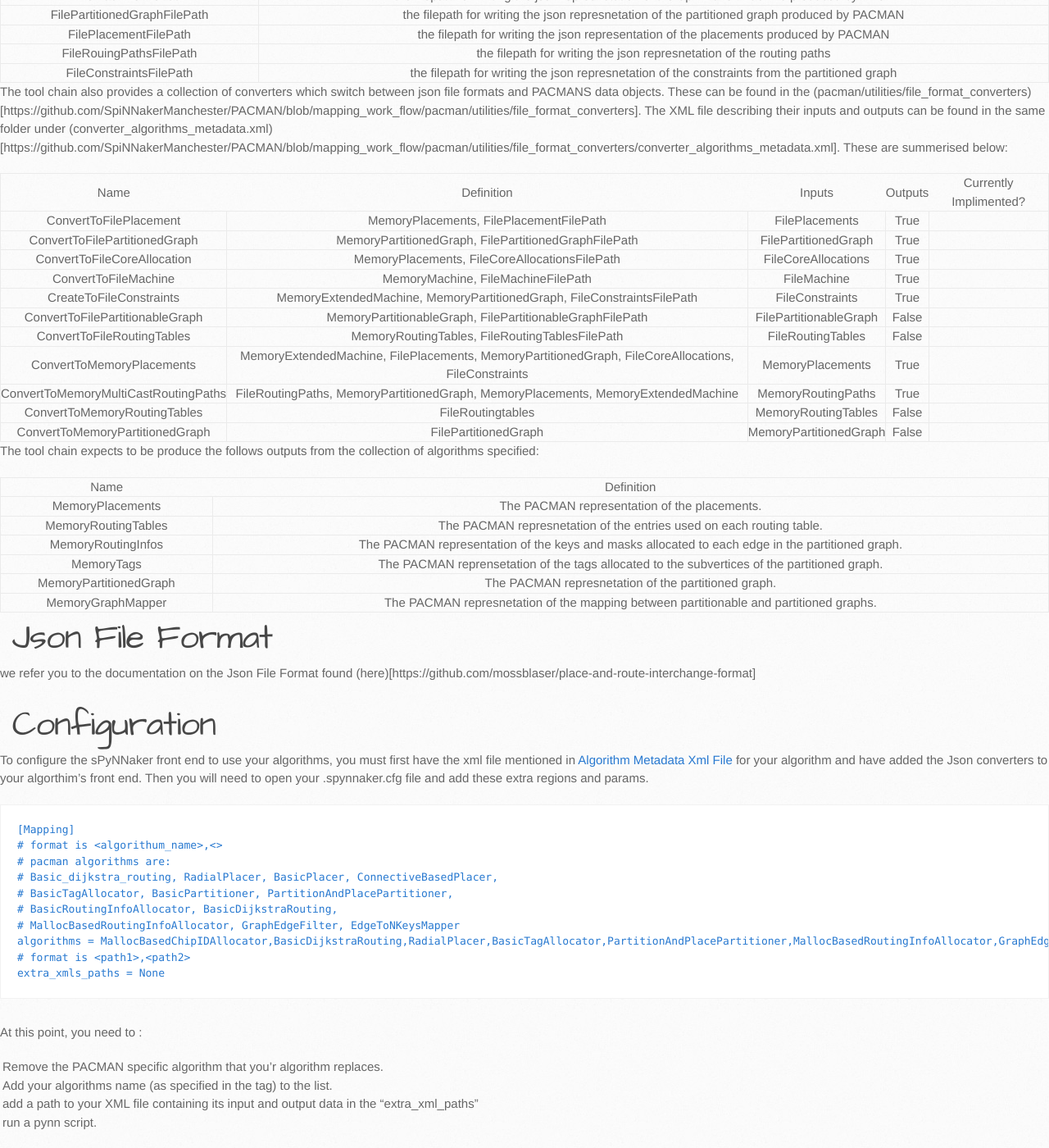
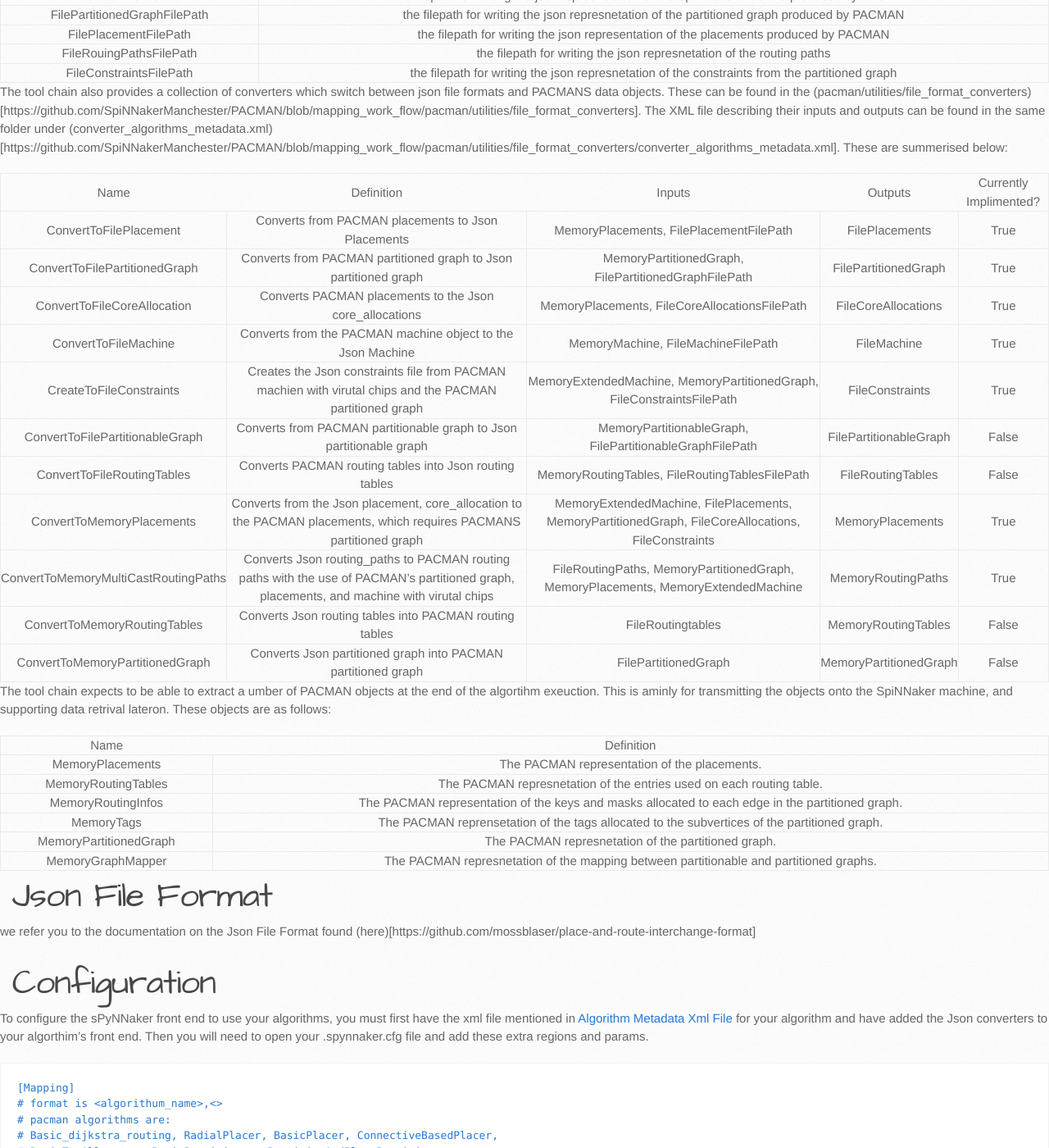
Before and after one commit to SpiNNakerManchester/SpiNNakerManchester.github.io, a Jekyll site: the page built from 2015.006.AnotherFineProductFromTheNonsenseFactory/MappingAlgorithms.md, in a window 1280 px wide and 1400 px high, scrolled down 4184 px. Shown: the whole window at 82% size. Built offline with Jekyll 4.4.1, drawn with Linux system fonts in a browser that asks for light colours.

Commit message:
updated the wiki with more info

```diff
--- a/2015.006.AnotherFineProductFromTheNonsenseFactory/MappingAlgorithms.md
+++ b/2015.006.AnotherFineProductFromTheNonsenseFactory/MappingAlgorithms.md
@@ -145,6 +145,7 @@
 1. and a python represnetation of the SpiNNaker machine which has been extended to represent external devices as virtual chips, which has a type of MemoryExtendedMachine for clarity.
 
 The BasicPartitioner generates 2 outputs, which are defined by the parameters encapulated within the <produces_outputs>, <param_name> and <param_type> tags. These are:
+
 1. The partitioned graph where each vertex is a core sized chunk of a  vertex in the partitionable graph which has a type of MemoryPartitionedGraph for clarity,
 1. and a mapping between the partitionable and partitioned graph, known as a graph mapper whcih has a type of MemorygraphMapper for clarity.
 
@@ -183,19 +184,19 @@
 
 |Name|Definition|Inputs|Outputs|Currently Implimented?|
 |-----------------|------------------|-------------|-------------|--------|
-|ConvertToFilePlacement|MemoryPlacements, FilePlacementFilePath| FilePlacements| True|
-|ConvertToFilePartitionedGraph|MemoryPartitionedGraph, FilePartitionedGraphFilePath| FilePartitionedGraph| True|
-|ConvertToFileCoreAllocation|MemoryPlacements, FileCoreAllocationsFilePath| FileCoreAllocations| True|
-|ConvertToFileMachine|MemoryMachine, FileMachineFilePath|FileMachine| True|
-|CreateToFileConstraints|MemoryExtendedMachine, MemoryPartitionedGraph, FileConstraintsFilePath| FileConstraints| True|
-|ConvertToFilePartitionableGraph|MemoryPartitionableGraph, FilePartitionableGraphFilePath|FilePartitionableGraph| False|
-|ConvertToFileRoutingTables|MemoryRoutingTables, FileRoutingTablesFilePath|FileRoutingTables| False|
-|ConvertToMemoryPlacements|MemoryExtendedMachine, FilePlacements, MemoryPartitionedGraph, FileCoreAllocations, FileConstraints| MemoryPlacements| True|
-|ConvertToMemoryMultiCastRoutingPaths|FileRoutingPaths, MemoryPartitionedGraph, MemoryPlacements, MemoryExtendedMachine| MemoryRoutingPaths| True|
-|ConvertToMemoryRoutingTables|FileRoutingtables|MemoryRoutingTables|False|
-|ConvertToMemoryPartitionedGraph|FilePartitionedGraph|MemoryPartitionedGraph| False|
+|ConvertToFilePlacement|Converts from PACMAN placements to Json Placements| MemoryPlacements, FilePlacementFilePath| FilePlacements| True|
+|ConvertToFilePartitionedGraph|Converts from PACMAN partitioned graph to Json partitioned graph| MemoryPartitionedGraph, FilePartitionedGraphFilePath| FilePartitionedGraph| True|
+|ConvertToFileCoreAllocation|Converts PACMAN placements to the Json core_allocations| MemoryPlacements, FileCoreAllocationsFilePath| FileCoreAllocations| True|
+|ConvertToFileMachine|Converts from the PACMAN machine object to the Json Machine| MemoryMachine, FileMachineFilePath|FileMachine| True|
+|CreateToFileConstraints|Creates the Json constraints file from PACMAN machien with virutal chips and the PACMAN partitioned graph| MemoryExtendedMachine, MemoryPartitionedGraph, FileConstraintsFilePath| FileConstraints| True|
+|ConvertToFilePartitionableGraph|Converts from PACMAN partitionable graph to Json partitionable graph| MemoryPartitionableGraph, FilePartitionableGraphFilePath|FilePartitionableGraph| False|
+|ConvertToFileRoutingTables|Converts PACMAN routing tables into Json routing tables| MemoryRoutingTables, FileRoutingTablesFilePath|FileRoutingTables| False|
+|ConvertToMemoryPlacements|Converts from the Json placement, core_allocation to the PACMAN placements, which requires PACMANS partitioned graph| MemoryExtendedMachine, FilePlacements, MemoryPartitionedGraph, FileCoreAllocations, FileConstraints| MemoryPlacements| True|
+|ConvertToMemoryMultiCastRoutingPaths|Converts Json routing_paths to PACMAN routing paths with the use of PACMAN's partitioned graph, placements, and machine with virutal chips| FileRoutingPaths, MemoryPartitionedGraph, MemoryPlacements, MemoryExtendedMachine| MemoryRoutingPaths| True|
+|ConvertToMemoryRoutingTables|Converts Json routing tables into PACMAN routing tables| FileRoutingtables|MemoryRoutingTables|False|
+|ConvertToMemoryPartitionedGraph|Converts Json partitioned graph into PACMAN partitioned graph| FilePartitionedGraph|MemoryPartitionedGraph| False|
 
-The tool chain expects to be produce the follows outputs from the collection of algorithms specified:
+The tool chain expects to be able to extract a umber of PACMAN objects at the end of the algortihm exeuction. This is aminly for transmitting the objects onto the SpiNNaker machine, and supporting data retrival lateron. These objects are as follows:
 
 |Name|Definition|
 |-----------------|------------------|
```
